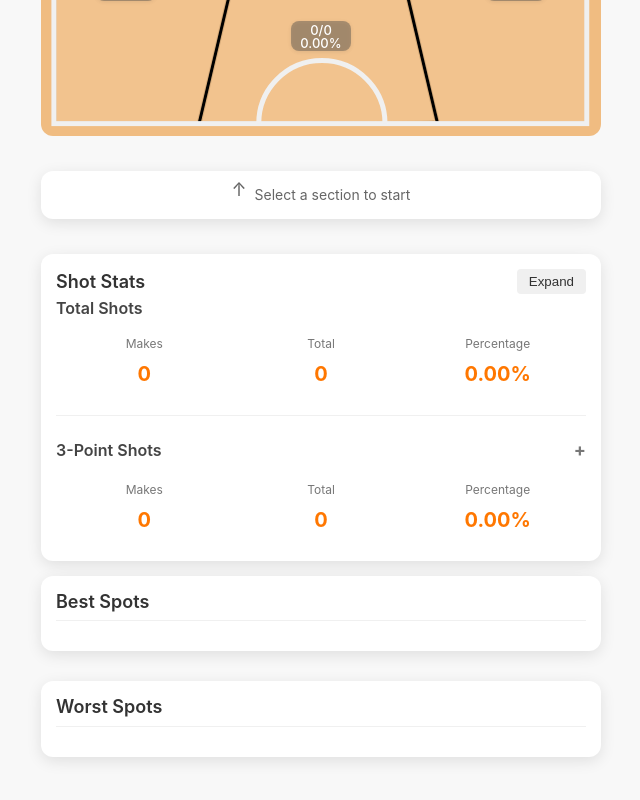
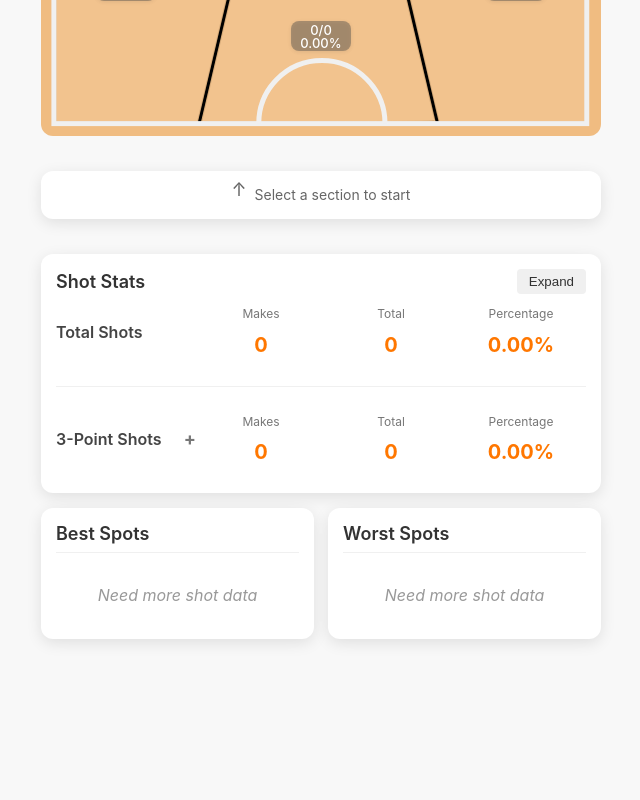
Before and after one commit to igarza99tom/airball-shot-tracker, an Angular app in the folder airball/: page / in a window 1280 px wide. Shown: the part 428-1228 px from the top of the page, without its empty margins (319-959 px from the left). After the commit the page ends 1117 px from the top, so only its background shows below. Built offline with nearby package versions, Linux system fonts and the light colour scheme.

Commit message:
Full stats display

```diff
--- a/airball/src/app/components/stats-display/stats-display.component.html
+++ b/airball/src/app/components/stats-display/stats-display.component.html
@@ -31,6 +31,7 @@
 
     <!-- Totals (always visible) -->
     <div class="stat-category">
+      <div class="stat-row">
         <div class="category-header">
           <h3>Total Shots</h3>
         </div>
@@ -49,9 +50,11 @@
           </div>
         </div>
       </div>
+    </div>
 
     <!-- 3 Point Shots (always visible) -->
     <div class="stat-category">
+      <div class="stat-row">
         <div class="category-header" (click)="toggle3ptExpanded()">
           <h3>3-Point Shots</h3>
           <span class="toggle-icon">{{ is3ptExpanded ? '−' : '+' }}</span>
@@ -68,6 +71,7 @@
           <div class="stat-item">
             <div class="stat-label">Percentage</div>
             <div class="stat-value">{{ get3ptStats().percentage }}%</div>
+          </div>
         </div>
       </div>
 
@@ -87,6 +91,7 @@
     <!-- Mid Range Shots (conditionally visible) -->
     @if (statsExpanded) {
       <div class="stat-category">
+        <div class="stat-row">
           <div class="category-header" (click)="toggleMidRangeExpanded()">
             <h3>Mid-Range Shots</h3>
             <span class="toggle-icon">{{ isMidRangeExpanded ? '−' : '+' }}</span>
@@ -105,6 +110,7 @@
               <div class="stat-value">{{ getMidRangeStats().percentage }}%</div>
             </div>
           </div>
+        </div>
 
         <!-- Expanded mid-range breakdown by section -->
         @if (isMidRangeExpanded) {
@@ -121,6 +127,7 @@
 
       <!-- Paint Shots (conditionally visible) -->
       <div class="stat-category">
+        <div class="stat-row">
           <div class="category-header" (click)="togglePaintExpanded()">
             <h3>Paint Shots</h3>
             <span class="toggle-icon">{{ isPaintExpanded ? '−' : '+' }}</span>
@@ -137,6 +144,7 @@
             <div class="stat-item">
               <div class="stat-label">Percentage</div>
               <div class="stat-value">{{ getPaintStats().percentage }}%</div>
+            </div>
           </div>
         </div>
 
@@ -156,45 +164,51 @@
   </div>
 
   <!-- Best and Worst spots side by side -->
-  <div class="stats-grid-container">
+  <div class="stats-row-container">
+    <!-- Best spots card -->
     <div class="stats-card half-width">
       <h2>Best Spots</h2>
       <div class="ranking-list">
         @for (spot of getBestSpots(); track spot.id) {
           <div class="ranking-item">
             <div class="ranking-info">
-              <span class="ranking-badge">{{ $index + 1 }}</span>
+              <span class="ranking-badge success">{{ $index + 1 }}</span>
               <span class="ranking-name">{{ spot.name }}</span>
             </div>
             <div class="ranking-stats">
-              <span class="ranking-fraction">{{ spot.make }}/{{ spot.total }}</span>
+              <span class="ranking-percentage">{{ spot.percentage.toFixed(1) }}%</span>
+              <span class="ranking-fraction">({{ spot.make }}/{{ spot.total }})</span>
               <div class="percentage-bar-container">
                 <div class="percentage-bar success" [style.width.%]="spot.percentage"></div>
-                <span class="percentage-text">{{ spot.percentage.toFixed(1) }}%</span>
               </div>
             </div>
           </div>
+        } @empty {
+          <div class="empty-state">Need more shot data</div>
         }
       </div>
     </div>
 
+    <!-- Worst spots card -->
     <div class="stats-card half-width">
       <h2>Worst Spots</h2>
       <div class="ranking-list">
         @for (spot of getWorstSpots(); track spot.id) {
           <div class="ranking-item">
             <div class="ranking-info">
-              <span class="ranking-badge">{{ $index + 1 }}</span>
+              <span class="ranking-badge danger">{{ $index + 1 }}</span>
               <span class="ranking-name">{{ spot.name }}</span>
             </div>
             <div class="ranking-stats">
-              <span class="ranking-fraction">{{ spot.make }}/{{ spot.total }}</span>
+              <span class="ranking-percentage">{{ spot.percentage.toFixed(1) }}%</span>
+              <span class="ranking-fraction">({{ spot.make }}/{{ spot.total }})</span>
               <div class="percentage-bar-container">
                 <div class="percentage-bar danger" [style.width.%]="spot.percentage"></div>
-                <span class="percentage-text">{{ spot.percentage.toFixed(1) }}%</span>
               </div>
             </div>
           </div>
+        } @empty {
+          <div class="empty-state">Need more shot data</div>
         }
       </div>
     </div>
--- a/airball/src/app/components/stats-display/stats-display.component.scss
+++ b/airball/src/app/components/stats-display/stats-display.component.scss
@@ -159,6 +159,101 @@
   }
 }
 
+.stat-category {
+  margin-bottom: 15px;
+  padding-bottom: 15px;
+  border-bottom: 1px solid #f0f0f0;
+
+  &:last-child {
+    margin-bottom: 0;
+    padding-bottom: 0;
+    border-bottom: none;
+  }
+}
+
+// New stat row layout - puts category header and stat items in same row
+.stat-row {
+  display: flex;
+  align-items: center;
+}
+
+.category-header {
+  display: flex;
+  align-items: center;
+  min-width: 140px;
+  padding-right: 15px;
+  cursor: pointer;
+
+  h3 {
+    margin: 0;
+    font-size: 16px;
+    color: #444;
+    white-space: nowrap;
+  }
+
+  .toggle-icon {
+    font-size: 18px;
+    font-weight: bold;
+    color: #777;
+    margin-left: 8px;
+  }
+
+  &:hover {
+    opacity: 0.85;
+  }
+}
+
+// Updated stat grid styles for the new layout
+.stat-grid {
+  display: flex;
+  flex-grow: 1;
+  justify-content: space-around;
+  text-align: center;
+}
+
+// Responsive adjustments
+@media (max-width: 580px) {
+  // Switch to vertical layout on smaller screens
+  .stat-row {
+    flex-direction: column;
+    align-items: flex-start;
+  }
+
+  .category-header {
+    width: 100%;
+    padding-right: 0;
+    padding-bottom: 8px;
+    justify-content: space-between;
+  }
+
+  .stat-grid {
+    width: 100%;
+  }
+
+  .stat-item {
+    padding: 0 5px;
+  }
+}
+
+// Side-by-side stats layout
+.stats-row-container {
+  display: flex;
+  margin: 0 -7px; // Negative margins to counteract the padding
+  flex-wrap: wrap;
+}
+
+.half-width {
+  flex: 1 1 calc(50% - 14px); // Account for margins
+  margin: 0 7px;
+  min-width: 260px;
+
+  @media (max-width: 680px) {
+    flex: 1 1 100%;
+    margin-bottom: 15px;
+  }
+}
+
+// Ranking item styling
 .ranking-list {
   .ranking-item {
     display: flex;
@@ -177,8 +272,6 @@
     align-items: center;
 
     .ranking-badge {
-      background: #ff7700;
-      color: white;
       width: 24px;
       height: 24px;
       border-radius: 50%;
@@ -188,6 +281,15 @@
       margin-right: 10px;
       font-weight: bold;
       font-size: 12px;
+      color: white;
+
+      &.success {
+        background: #2ecc71;
+      }
+
+      &.danger {
+        background: #e74c3c;
+      }
     }
 
     .ranking-name {
@@ -201,20 +303,32 @@
     align-items: flex-end;
     min-width: 120px;
 
+    .ranking-percentage {
+      font-weight: bold;
+      font-size: 16px;
+      color: #333;
+    }
+
     .ranking-fraction {
       font-size: 12px;
       color: #666;
       margin-bottom: 3px;
     }
   }
+
+  .empty-state {
+    color: #999;
+    text-align: center;
+    padding: 15px 0;
+    font-style: italic;
+  }
 }
 
 .percentage-bar-container {
-  width: 80px;
+  width: 100%;
   height: 6px;
   background: #f0f0f0;
   border-radius: 3px;
-  position: relative;
   overflow: hidden;
 
   .percentage-bar {
@@ -229,13 +343,4 @@
       background: #e74c3c;
     }
   }
-
-  .percentage-text {
-    position: absolute;
-    right: -25px;
-    top: -4px;
-    font-size: 10px;
-    color: #333;
-    font-weight: 500;
-  }
 }
```
Lines whose indentation alone changed are shown as unchanged.
